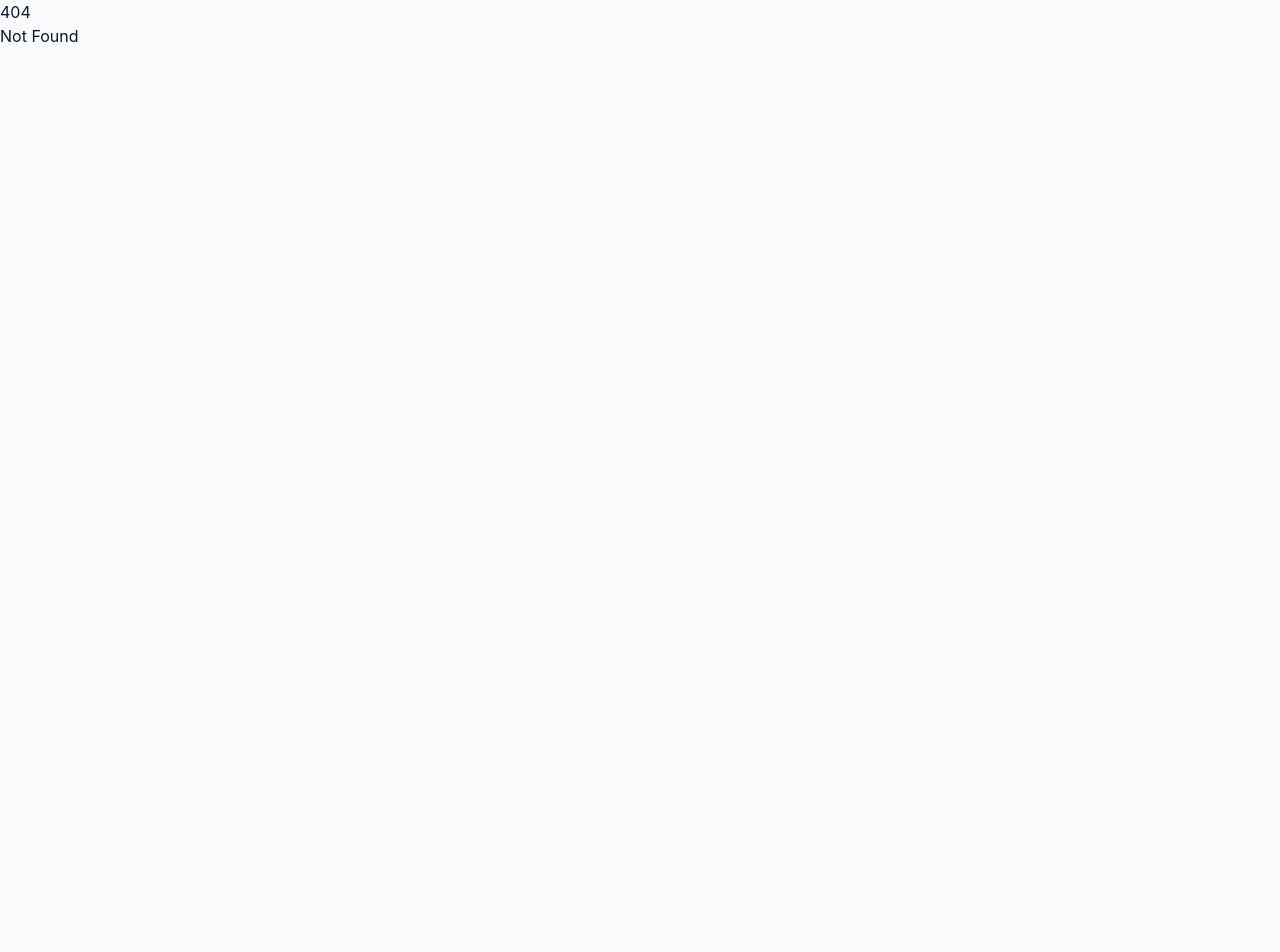
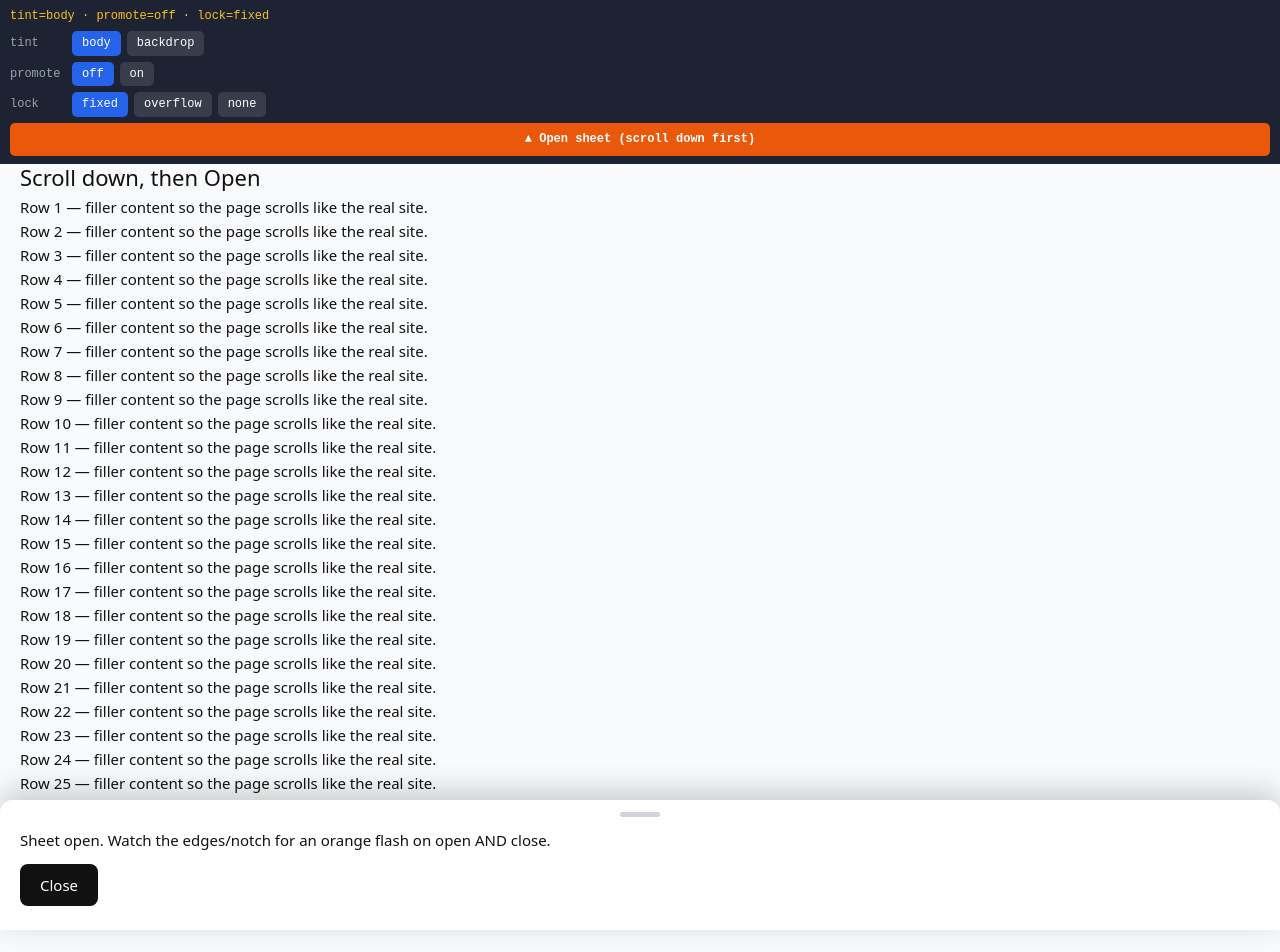
Before and after one commit to harshmandan/svaul, a SvelteKit app: page /flash-test in a window 1280 px wide. Before the commit this address had no page. Shown: the top 952 px of the page. Before the commit the page ends 800 px from the top, so only its background shows below. Built offline with nearby package versions, Linux system fonts and the light colour scheme.

Commit message:
test: add /flash-test iOS isolation page for orange-flash bug (throwaway)

```diff
--- /dev/null
+++ b/src/routes/flash-test/+page.svelte
@@ -0,0 +1,238 @@
+<script lang="ts">
+    // ─────────────────────────────────────────────────────────────────────────
+    // THROWAWAY iOS isolation page for the "whole page flashes orange" bug.
+    // A minimal, hand-rolled copy of the scale-background + tint so each toggle
+    // isolates ONE mechanism. Open on an iPhone, flip toggles, and note which
+    // combination has NO orange flash on open/close. Delete this route after.
+    // ─────────────────────────────────────────────────────────────────────────
+    const TINT = "#ea580c";
+
+    let open = $state(false);
+    let tintMode = $state<"body" | "backdrop">("body");
+    let promote = $state(false);
+    let lockMode = $state<"fixed" | "overflow" | "none">("fixed");
+    let scrollYVar = $state(0);
+    let savedTop = 0;
+
+    function lock() {
+        const y = window.scrollY;
+        savedTop = y;
+        if (lockMode === "fixed") {
+            const b = document.body.style;
+            b.position = "fixed";
+            b.top = `-${y}px`;
+            b.left = "0";
+            b.right = "0";
+            b.width = "100%";
+        } else if (lockMode === "overflow") {
+            document.documentElement.style.overflow = "hidden";
+            document.body.style.overflow = "hidden";
+        }
+    }
+    function unlock() {
+        if (lockMode === "fixed") {
+            const b = document.body.style;
+            b.position = b.top = b.left = b.right = b.width = "";
+            window.scrollTo(0, savedTop);
+        } else if (lockMode === "overflow") {
+            document.documentElement.style.overflow = "";
+            document.body.style.overflow = "";
+        }
+    }
+
+    function openSheet() {
+        scrollYVar = window.scrollY;
+        if (tintMode === "body") document.body.style.background = TINT;
+        lock();
+        open = true;
+    }
+    function closeSheet() {
+        open = false;
+        unlock();
+        // Match the library: drop the body tint after the scale settles.
+        setTimeout(() => {
+            if (tintMode === "body") document.body.style.background = "";
+        }, 500);
+    }
+
+    // A concise label so a screenshot captures the exact config under test.
+    const config = $derived(
+        `tint=${tintMode} · promote=${promote ? "on" : "off"} · lock=${lockMode}`,
+    );
+</script>
+
+<svelte:head><title>flash-test</title></svelte:head>
+
+<!-- Fixed controls: always reachable regardless of scroll / lock. -->
+<div class="controls">
+    <div class="cfg">{config}</div>
+    <div class="row">
+        <span>tint</span>
+        <button class:on={tintMode === "body"} onclick={() => (tintMode = "body")}>body</button>
+        <button class:on={tintMode === "backdrop"} onclick={() => (tintMode = "backdrop")}
+            >backdrop</button
+        >
+    </div>
+    <div class="row">
+        <span>promote</span>
+        <button class:on={!promote} onclick={() => (promote = false)}>off</button>
+        <button class:on={promote} onclick={() => (promote = true)}>on</button>
+    </div>
+    <div class="row">
+        <span>lock</span>
+        <button class:on={lockMode === "fixed"} onclick={() => (lockMode = "fixed")}>fixed</button>
+        <button class:on={lockMode === "overflow"} onclick={() => (lockMode = "overflow")}
+            >overflow</button
+        >
+        <button class:on={lockMode === "none"} onclick={() => (lockMode = "none")}>none</button>
+    </div>
+    <button class="open" onclick={openSheet}>▲ Open sheet (scroll down first)</button>
+</div>
+
+<!-- Fixed tint backdrop (only used in backdrop mode); sits behind the wrapper. -->
+{#if tintMode === "backdrop"}
+    <div class="backdrop" class:show={open}></div>
+{/if}
+
+<!-- The scaled page. transform-origin pinned to the scroll offset, like the library. -->
+<div
+    class="wrapper"
+    class:open
+    class:promote
+    style="transform-origin: 50% {scrollYVar}px;"
+>
+    <div class="page">
+        <h1>Scroll down, then Open</h1>
+        {#each Array(30) as _, i}
+            <p>Row {i + 1} — filler content so the page scrolls like the real site.</p>
+        {/each}
+    </div>
+</div>
+
+<!-- The "drawer": a plain bottom sheet that slides up. -->
+<div class="sheet" class:open>
+    <div class="grab"></div>
+    <p>Sheet open. Watch the edges/notch for an orange flash on open AND close.</p>
+    <button onclick={closeSheet}>Close</button>
+</div>
+
+<style>
+    :global(body) {
+        margin: 0;
+    }
+    .controls {
+        position: fixed;
+        inset: env(safe-area-inset-top) 0 auto 0;
+        z-index: 20;
+        background: rgba(17, 24, 39, 0.95);
+        color: #fff;
+        padding: 8px 10px;
+        font: 12px/1.4 ui-monospace, monospace;
+        display: flex;
+        flex-direction: column;
+        gap: 6px;
+    }
+    .cfg {
+        color: #fbbf24;
+    }
+    .row {
+        display: flex;
+        align-items: center;
+        gap: 6px;
+    }
+    .row span {
+        width: 56px;
+        color: #9ca3af;
+    }
+    .controls button {
+        background: rgba(255, 255, 255, 0.12);
+        color: #fff;
+        border: 0;
+        border-radius: 5px;
+        padding: 4px 10px;
+        font: inherit;
+    }
+    .controls button.on {
+        background: #2563eb;
+    }
+    .controls .open {
+        background: #ea580c;
+        padding: 8px;
+        font-weight: 600;
+    }
+
+    .backdrop {
+        position: fixed;
+        inset: 0;
+        z-index: 0;
+        background: #ea580c;
+        opacity: 0;
+        transition: opacity 0.5s cubic-bezier(0.32, 0.72, 0, 1);
+    }
+    .backdrop.show {
+        opacity: 1;
+    }
+
+    .wrapper {
+        position: relative;
+        z-index: 1;
+        background: #f9fafb;
+        min-height: 100vh;
+        transition: transform 0.5s cubic-bezier(0.32, 0.72, 0, 1);
+    }
+    /* promote: keep a compositor layer alive before the scale animates. */
+    .wrapper.promote {
+        will-change: transform;
+        transform: translateZ(0);
+    }
+    /* open rules come AFTER .promote so they win at equal specificity. */
+    .wrapper.open,
+    .wrapper.open.promote {
+        transform: scale(0.9)
+            translate3d(0, calc(env(safe-area-inset-top) + 14px), 0);
+    }
+
+    .page {
+        padding: 160px 20px 40px;
+        color: #111;
+        font: 15px/1.6 system-ui, sans-serif;
+    }
+    .page h1 {
+        font-size: 22px;
+    }
+
+    .sheet {
+        position: fixed;
+        left: 0;
+        right: 0;
+        bottom: 0;
+        z-index: 10;
+        background: #fff;
+        border-radius: 12px 12px 0 0;
+        padding: 12px 20px calc(env(safe-area-inset-bottom) + 24px);
+        box-shadow: 0 -8px 30px rgba(0, 0, 0, 0.2);
+        transform: translateY(100%);
+        transition: transform 0.5s cubic-bezier(0.32, 0.72, 0, 1);
+        font: 15px/1.5 system-ui, sans-serif;
+        color: #111;
+    }
+    .sheet.open {
+        transform: translateY(0);
+    }
+    .grab {
+        width: 40px;
+        height: 5px;
+        border-radius: 3px;
+        background: #d1d5db;
+        margin: 0 auto 12px;
+    }
+    .sheet button {
+        margin-top: 12px;
+        background: #111;
+        color: #fff;
+        border: 0;
+        border-radius: 8px;
+        padding: 10px 20px;
+        font: inherit;
+    }
+</style>
```
